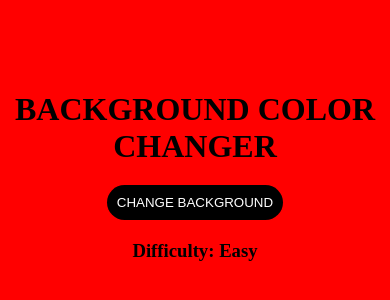
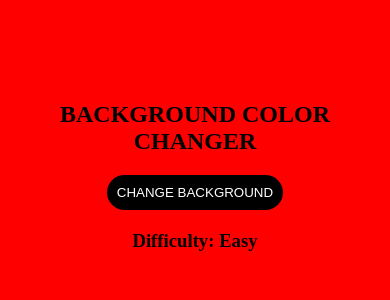
Before and after one commit to timiodulate/backgroundColorChanger, a plain HTML site: page index.html in a window 390 px wide. Shown: the part 246-546 px from the top of the page. Drawn offline with Linux system fonts and the light colour scheme.

Commit message:
fixed responsiveness

```diff
--- a/index.html
+++ b/index.html
@@ -6,7 +6,7 @@
     <title>Background Color Changer</title>
 </head>
 <body>
-    <h1>BACKGROUND COLOR CHANGER</h1>
+    <h2>BACKGROUND COLOR CHANGER</h2>
     <button id="btn">Change background</button>
     <h3>Difficulty: Easy</h3>
 </body>
@@ -20,17 +20,16 @@
 
     body {
         background-color: red;
-        min-height: 100vh;
-        max-width: 500px;
+        height: 100vh;
+        width: 100vw;
         display: flex;
         flex-direction: column;
         align-items: center;
         justify-content: center;
-        margin: 0 auto;
         transition: background-color 1.2s ease-in-out;
     }
 
-    h1 {
+    h2 {
         text-align: center;
         font-weight: bolder;
     }
@@ -49,17 +48,18 @@
     .change {
         background-color: blue;
     }
+
+    @media only screen and (max-width: 765px) {
+
+    }
 </style>
 
 <script>
     const body = document.querySelector('body');
     const button = document.getElementById('btn');
 
-    const colors = ['blue', 'red'];
-
     button.addEventListener('click', () =>{
         body.classList.toggle('change');
-        console.log(body.style);
     })
 </script>
 </html>
```
